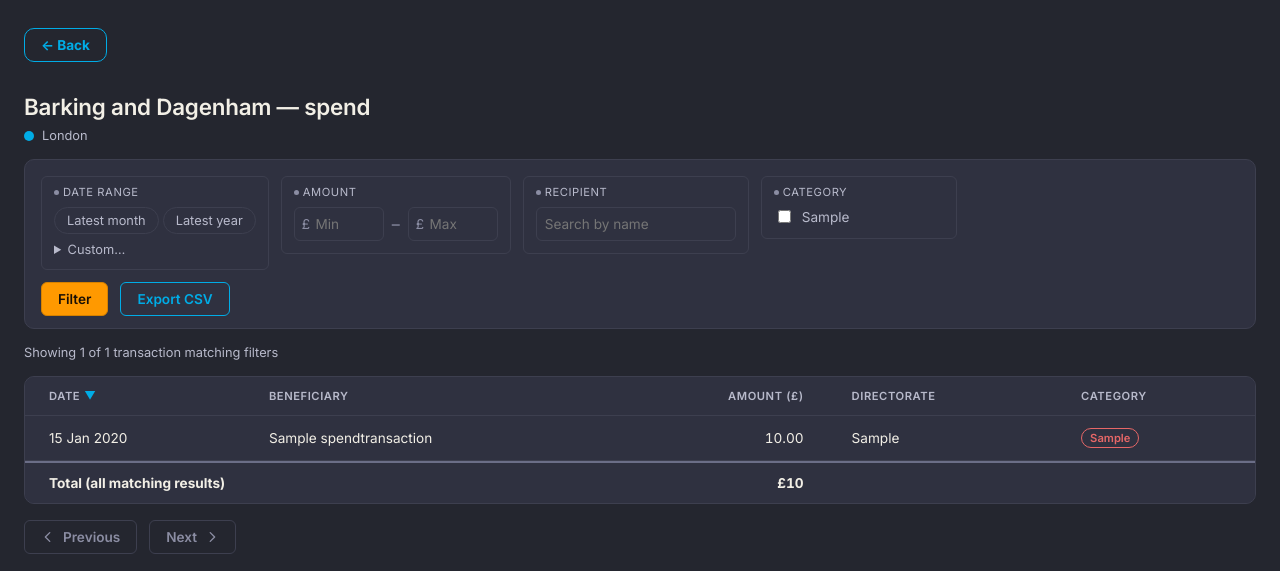
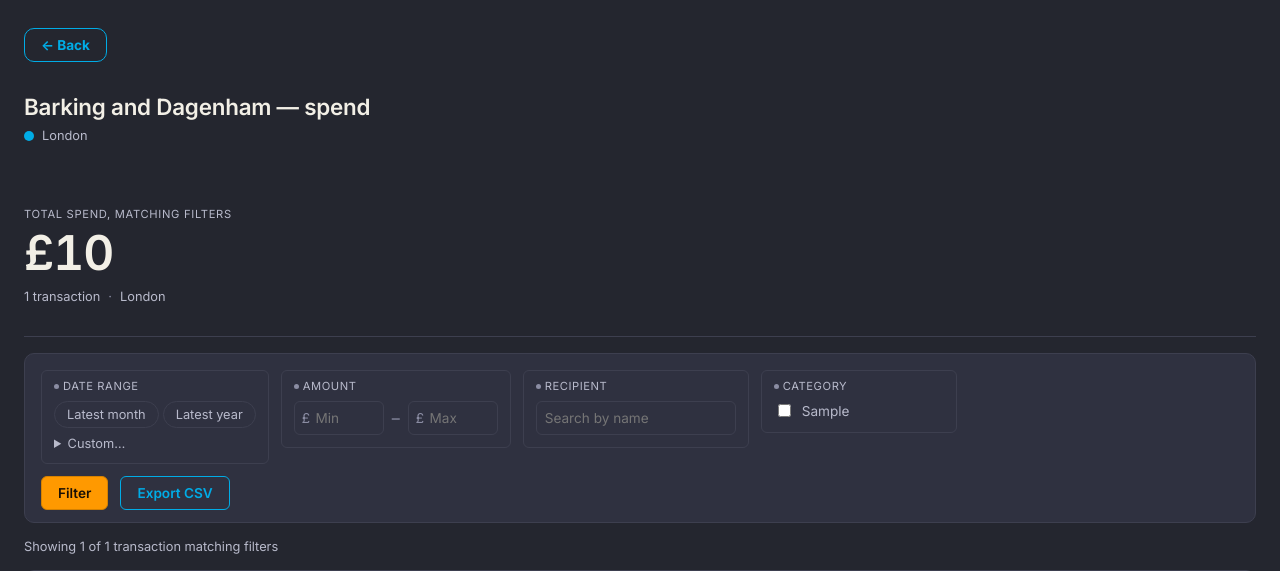
Before and after one commit to fraserwat/local-spend-tracker-frontend, a Django app: page /council/barking-and-dagenham/spend/ in a window 1280 px wide. Shown: the top 571 px of the page. Run offline with Django 5.2, Linux system fonts and the light colour scheme; data comes from the database, SQL or seed files in the repository; tables that the repository leaves empty hold one stand-in row (values such as "Sample post"); parts of the project's set-up code (start-up, migrations or seed data) failed here and were passed over.

Commit message:
Add flagship spend-total module to transactions page
Design Bible doctrine IV/VI/IX: one airy, high-contrast module per
screen (the total, promoted out of the table footer into its own
zone with real breathing room), everything else — filter panel,
table — stays exactly as dense as it was. Font stays Inter; the
serif treatment is still pending a live comparison.

Co-Authored-By: Claude Sonnet 5 <noreply@anthropic.com>

```diff
--- a/apps/spend/templates/spend/transactions.html
+++ b/apps/spend/templates/spend/transactions.html
@@ -7,6 +7,37 @@
 <style>
   body { margin: var(--space-5); }
   h1 { font-size: var(--text-xl); margin-bottom: var(--space-2); }
+
+  /* Design Bible doctrine IV/VI/IX: one airy, high-contrast module per
+     screen, everything else (filter panel, table) stays exactly as dense
+     as it already was. This is the only place on the page that gets real
+     breathing room on purpose. */
+  .flagship-stat {
+    padding: var(--space-8) 0 var(--space-6);
+    margin-bottom: var(--space-4);
+    border-bottom: 1px solid var(--color-border-subtle);
+  }
+  .flagship-stat__label {
+    font-size: var(--text-xs);
+    text-transform: uppercase;
+    letter-spacing: 0.06em;
+    color: var(--color-text-muted);
+    margin-bottom: var(--space-2);
+  }
+  .flagship-stat__num {
+    font-size: 3rem;
+    font-weight: 600;
+    letter-spacing: -0.02em;
+    line-height: 1;
+    color: var(--color-text);
+    font-variant-numeric: tabular-nums;
+  }
+  .flagship-stat__meta {
+    margin-top: var(--space-3);
+    font-size: var(--text-sm);
+    color: var(--color-text-muted);
+  }
+  .flagship-stat__meta .dot { color: var(--color-text-faint); margin: 0 var(--space-2); }
 
   .page-header {
     background: var(--color-bg);
@@ -345,6 +376,14 @@
   <h1>{{ council.name }} — spend</h1>
   <div class="council-context"><span class="council-context__mark" aria-hidden="true"></span>{{ council.get_region_display }}</div>
 
+  {% if transactions %}
+  <div class="flagship-stat">
+    <div class="flagship-stat__label">Total spend, matching filters</div>
+    <div class="flagship-stat__num">&pound;{{ total_amount|intcomma }}</div>
+    <div class="flagship-stat__meta">{{ total_count|intcomma }} transaction{{ total_count|pluralize }}<span class="dot">&middot;</span>{{ council.get_region_display }}</div>
+  </div>
+  {% endif %}
+
   {% if form.errors %}
   <ul class="errorlist">
     {% for error in form.non_field_errors %}<li>{{ error }}</li>{% endfor %}
```
